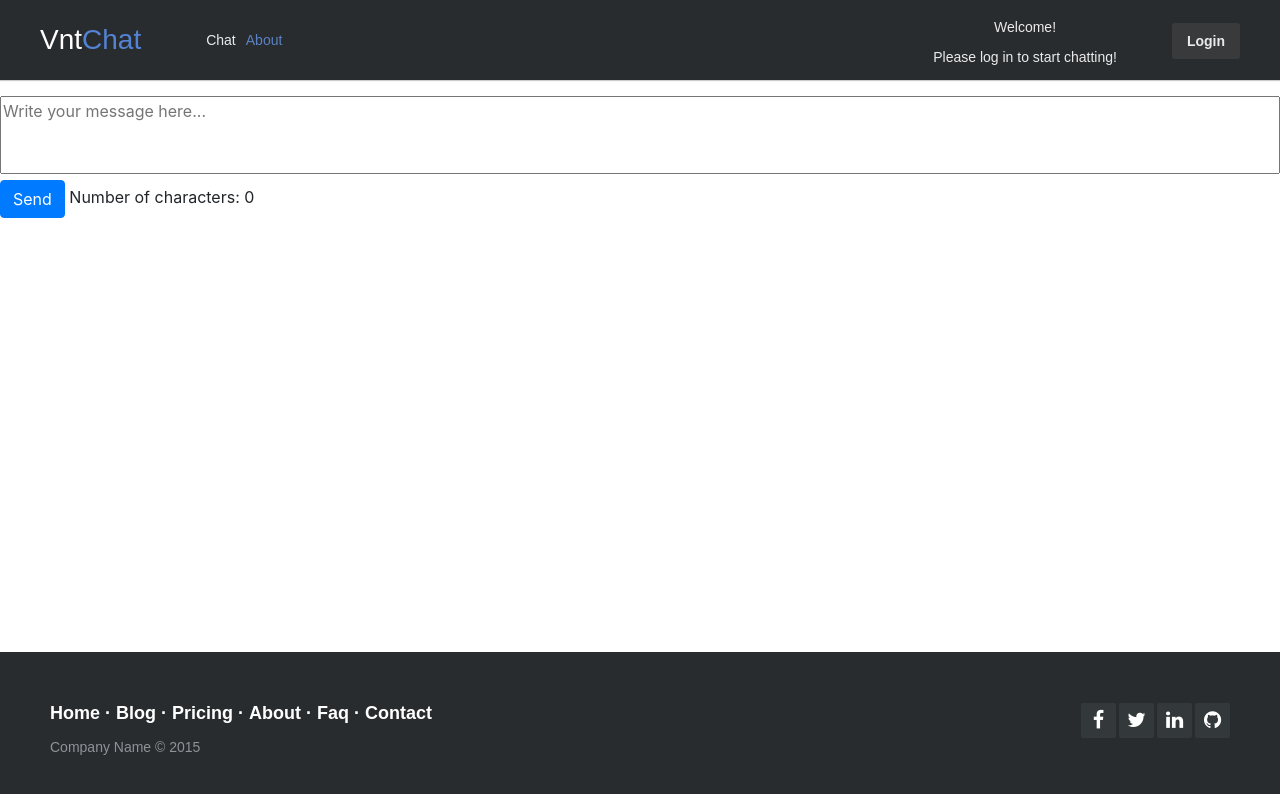
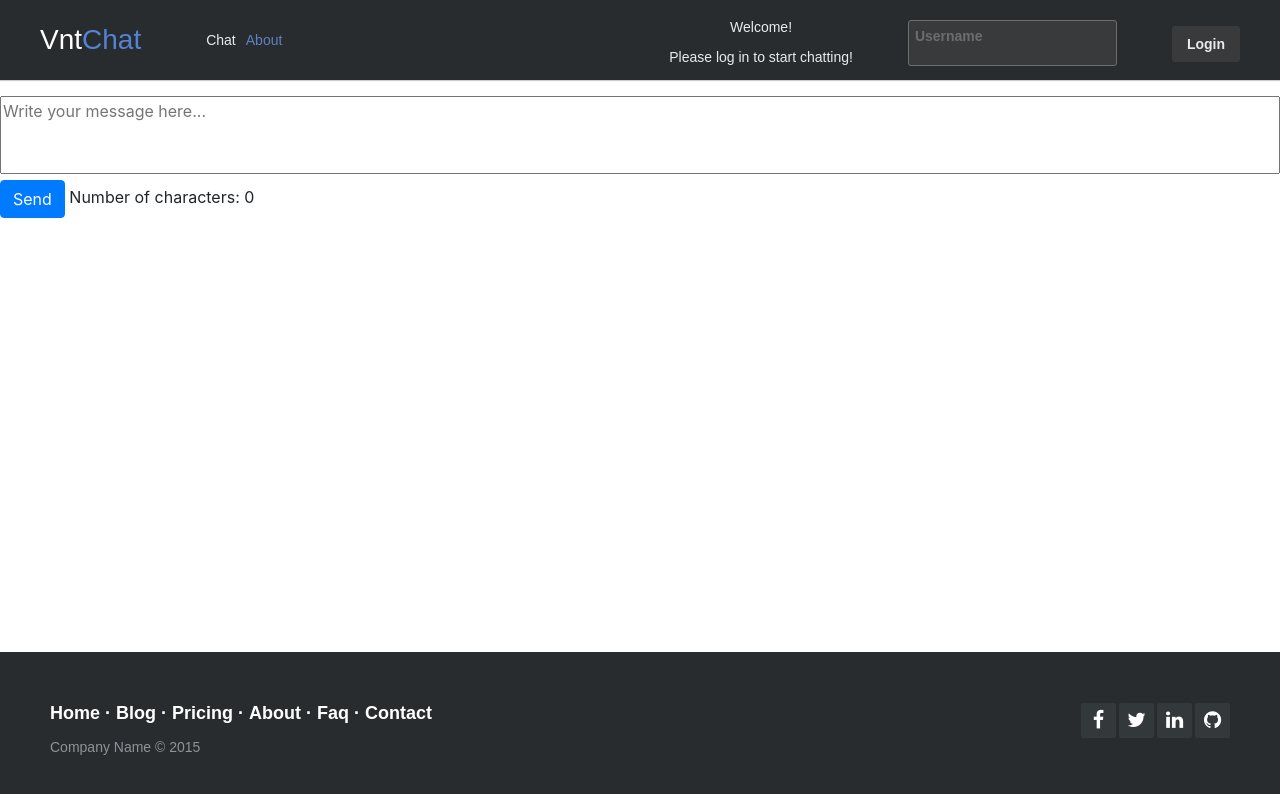
Before and after one commit to caioat/bootcamp, an Angular app in the folder vntchat/: page / in a window 1280 px wide. Shown: the top 794 px of the page. Built offline with nearby package versions, Linux system fonts and the light colour scheme.

Commit message:
Login on header

```diff
--- a/vntchat/external_resources/header-login-signup.css
+++ b/vntchat/external_resources/header-login-signup.css
@@ -77,6 +77,15 @@
 	opacity: 1;
 }
 
+.header-login-signup .header-limiter ul li:first-child textarea {
+  font-weight: bold;
+  color: white;
+	background-color: #3a3c3e;
+	resize: none;
+  border-radius: 3px;
+  padding: 8px 6px;
+}
+
 /* The sign up button */
 
 .header-login-signup .header-limiter ul li:last-child a {
@@ -84,7 +93,7 @@
 	background-color: #3a3c3e;
 	padding: 10px 15px;
 	border-radius: 3px;
-	line-height: 3;
+	line-height: 48px;
 }
 
 /* Making the header responsive */
--- a/vntchat/src/app/chat/chat-header/chat-header.component.html
+++ b/vntchat/src/app/chat/chat-header/chat-header.component.html
@@ -19,9 +19,8 @@
         </li>
       </ng-template>
       <ng-template #showLoginButton>
-        <ul>
-          <li><a href="#" (click)="login()">Login</a></li>
-        </ul>
+        <ul><li><a href="#" (click)="login()">Login</a></li></ul>
+        <ul><li><textarea placeholder="Username" [(ngModel)]="typedUsername"></textarea></li></ul>
         <li>
           <p>Welcome!</p>
           <p>Please log in to start chatting!</p>
--- a/vntchat/src/app/chat/chat-header/chat-header.component.ts
+++ b/vntchat/src/app/chat/chat-header/chat-header.component.ts
@@ -10,6 +10,7 @@ export class ChatHeaderComponent implements OnInit {
 
   public user: string;
   public logTime: Date;
+  public typedUsername = '';
 
   constructor(private _chatService: ChatService) {
     this.fillUserInfo();
@@ -34,7 +35,8 @@ export class ChatHeaderComponent implements OnInit {
   }
 
   public login(): void {
-    this._chatService.logIn();
+    this._chatService.logIn(this.typedUsername);
     this.fillUserInfo();
+    this.typedUsername = '';
   }
 }
--- a/vntchat/src/app/chat/chat.service.ts
+++ b/vntchat/src/app/chat/chat.service.ts
@@ -24,11 +24,10 @@ export class ChatService {
     this.server = null;
   }
 
-  public logIn(): void {
+  public logIn(typedUsername: string): void {
     if (!sessionStorage.getItem(this.sessionStorageKeyName)) {
-      const promptReturn = prompt('What\'s your name?');
-      if (promptReturn != null && promptReturn.length > 0) {
-        this.user = promptReturn;
+      if (typedUsername != null && typedUsername.length > 0) {
+        this.user = typedUsername;
         this.logTime = new Date();
         sessionStorage.setItem(this.sessionStorageKeyName, this.user);
       } else {
```
